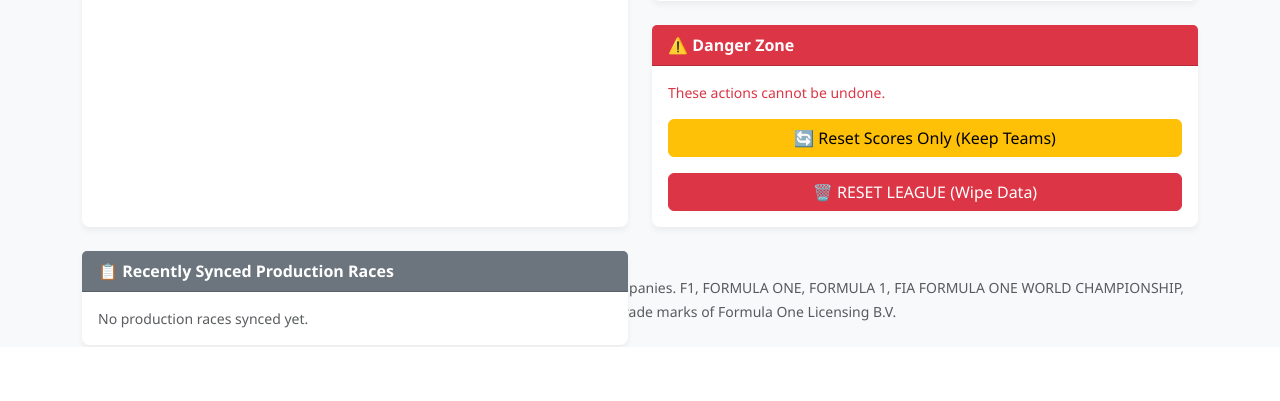
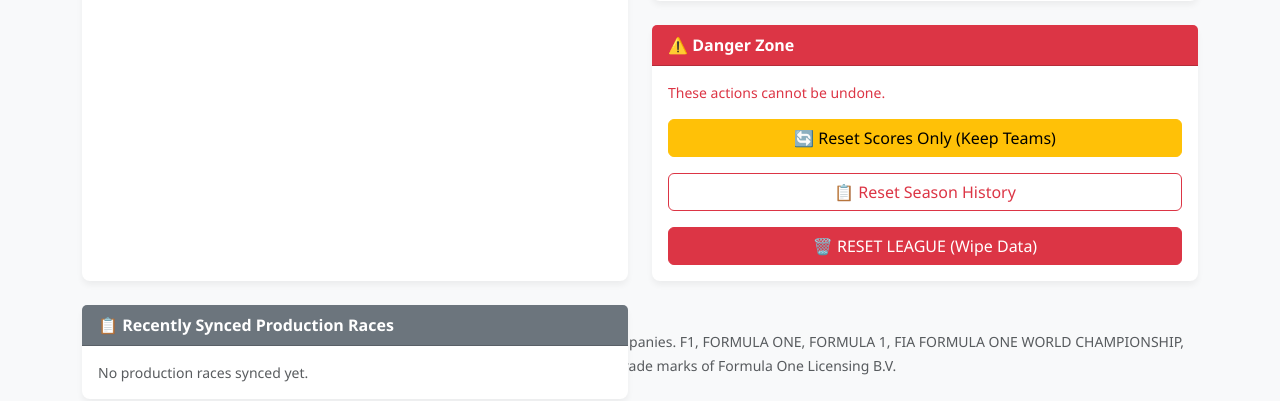
Before and after one commit to clarkey1993/f1-fantasy-2026, a Flask app: page /admin in a window 1280 px wide. Shown: the part 1973-2374 px from the top of the page. Before the commit the page ends 2320 px from the top, so only its background shows below. Run offline with Flask 3, Linux system fonts and the light colour scheme; the visitor is signed in with stand-in values (Sample User, id 1); data that the repository does not hold is empty.

Commit message:
leaderboard update

```diff
--- a/app.py
+++ b/app.py
@@ -415,6 +415,36 @@ def get_recent_synced_events(limit=10):
     """Return the most recently synced production events for display."""
     history = load_sync_history()
     return list(reversed(history[-limit:])) if history else []
+
+
+def clear_season_history():
+    """
+    Clear production race sync history and season results history.
+    Clears: RaceSyncHistory worksheet, SeasonResultsHistory worksheet, local JSON cache files.
+    Does NOT touch: league data, picks, scores, test data, main league sheet.
+    Returns True if Sheets were cleared (or no credentials), False on Sheets error.
+    """
+    sh = _get_spreadsheet()
+    if sh:
+        try:
+            ws_sync = _get_or_create_worksheet(sh, RACE_SYNC_SHEET, RACE_SYNC_HEADERS)
+            ws_sync.clear()
+            ws_sync.update(range_name='A1', values=[RACE_SYNC_HEADERS])
+            ws_sync.resize(rows=1)
+            ws_season = _get_or_create_worksheet(sh, SEASON_RESULTS_SHEET, SEASON_RESULTS_HEADERS)
+            ws_season.clear()
+            ws_season.update(range_name='A1', values=[SEASON_RESULTS_HEADERS])
+            ws_season.resize(rows=1)
+        except Exception as e:
+            print(f"Failed to clear history worksheets: {e}")
+            return False
+    for f in [HISTORY_FILE, SEASON_HISTORY_FILE]:
+        if os.path.exists(f):
+            try:
+                os.remove(f)
+            except Exception as e:
+                print(f"Failed to remove local cache {f}: {e}")
+    return True
 
 
 # --- SEASON RESULTS HISTORY (Google Sheets = source of truth) ---
@@ -534,11 +564,12 @@ def rebuild_season_history_from_sync_history():
         if not evt:
             continue
         sess_type = entry.get("session_type", "GP")
+        df_before = df.copy()
         df, msg = scoring.calculate_race_scores(df, LEAGUE_YEAR, evt, default_payouts)
         if "Successfully" not in msg:
             print(f"[season-history] Rebuild failed at event '{evt}': {msg}")
             return False
-        append_event_snapshot_to_history(new_season_history, evt, sess_type, df)
+        append_event_snapshot_to_history(new_season_history, evt, sess_type, df, df_before=df_before)
 
     save_season_results_history(new_season_history)
     print(f"[season-history] Recovered {len(new_season_history)} events from race sync history (Sheets)")
@@ -592,8 +623,9 @@ def save_season_results_history(history):
         except Exception:
             pass
 
-def _build_event_snapshot(event_name, session_type, df):
-    """Build one event snapshot from df (which has Last Race Pts = points for this event)."""
+def _build_event_snapshot(event_name, session_type, df, df_before=None):
+    """Build one event snapshot from df (which has Last Race Pts = points for this event).
+    If df_before is provided, event_winnings = Total Winnings (after) - Total Winnings (before) for that event only."""
     _race_sort_spec = [
         ('Last Race Pts', False), ('Driver Race Pts', False), ('Top Driver Score', False),
         ('Constructor Race Pts', False), ('Best Finish Pos', True), ('Prior Best Finish Pos', True), ('Name', True),
@@ -602,15 +634,21 @@ def _build_event_snapshot(event_name, session_type, df):
     race_sort_asc = [asc for c, asc in _race_sort_spec if c in df.columns]
     sorted_df = df.sort_values(by=race_sort_cols, ascending=race_sort_asc)
     results = []
-    for i, (_, row) in enumerate(sorted_df.iterrows()):
+    for i, (idx, row) in enumerate(sorted_df.iterrows()):
         prev = int(row['Previous Pos']) if row.get('Previous Pos', 0) > 0 else None
+        total_after = float(row.get('Total Winnings', 0))
+        if df_before is not None and idx in df_before.index:
+            total_before = float(df_before.loc[idx, 'Total Winnings']) if 'Total Winnings' in df_before.columns else 0
+            event_winnings = max(0, total_after - total_before)
+        else:
+            event_winnings = total_after
         results.append({
             "pos": i + 1,
             "display_pos": f"({prev}) {i + 1}" if prev else str(i + 1),
             "name": str(row.get('Name', '')),
             "nickname": str(row.get('Nickname', '')),
             "event_pts": int(row.get('Last Race Pts', 0)),
-            "total_winnings": float(row.get('Total Winnings', 0)),
+            "event_winnings": event_winnings,
         })
     return {
         "event_name": event_name,
@@ -620,16 +658,16 @@ def _build_event_snapshot(event_name, session_type, df):
         "results": results,
     }
 
-def add_event_to_season_history(event_name, session_type, df):
+def add_event_to_season_history(event_name, session_type, df, df_before=None):
     """Append one event snapshot to season results history. Production sync only."""
-    entry = _build_event_snapshot(event_name, session_type, df)
+    entry = _build_event_snapshot(event_name, session_type, df, df_before)
     history = load_season_results_history()
     history.append(entry)
     save_season_results_history(history)
 
-def append_event_snapshot_to_history(history_list, event_name, session_type, df):
+def append_event_snapshot_to_history(history_list, event_name, session_type, df, df_before=None):
     """Append one event snapshot to a history list. Used when rebuilding during force_sync."""
-    history_list.append(_build_event_snapshot(event_name, session_type, df))
+    history_list.append(_build_event_snapshot(event_name, session_type, df, df_before))
 
 def _format_history_entry(entry):
     """Convert raw history entry to display dict with title, results, etc."""
@@ -1404,6 +1442,16 @@ def admin_reset_scores():
 
     return redirect(url_for('admin'))
 
+@app.route('/admin/reset_history', methods=['POST'])
+def admin_reset_history():
+    """Clear production race sync history and season results history. Does NOT touch league data, picks, or scores."""
+    if 'user' not in session or session['user'] != "Admin":
+        return redirect(url_for('home'))
+
+    clear_season_history()
+    flash("PRODUCTION MODE: Season history cleared. Players and picks were not changed.", "success")
+    return redirect(url_for('admin'))
+
 @app.route('/admin/reset', methods=['POST'])
 def admin_reset():
     if 'user' not in session or session['user'] != "Admin":
@@ -1466,7 +1514,7 @@ def admin_sync():
                 flash(f"PRODUCTION MODE: {msg} Google Sheet sync failed.", "danger")
             session_type = "Sprint" if is_sprint_event(race_name) else "GP"
             add_sync_to_history(race_name, session_type)
-            add_event_to_season_history(race_name, session_type, updated_df)
+            add_event_to_season_history(race_name, session_type, updated_df, df_before=df)
         else:
             flash(msg, "danger")
 
@@ -1511,6 +1559,7 @@ def admin_sync():
         for entry in history:
             evt = (entry.get("event_name") or "").strip()
             payouts = force_payouts if evt == race_name else default_payouts
+            df_before = df.copy()
             df, msg = scoring.calculate_race_scores(df, year, evt, payouts)
             if "Successfully" not in msg:
                 flash(f"PRODUCTION MODE: Force resync failed during rebuild: {msg}", "danger")
@@ -1518,7 +1567,7 @@ def admin_sync():
             if evt == race_name:
                 last_msg = msg
             sess_type = entry.get("session_type", "GP")
-            append_event_snapshot_to_history(new_season_history, evt, sess_type, df)
+            append_event_snapshot_to_history(new_season_history, evt, sess_type, df, df_before=df_before)
 
         save_season_results_history(new_season_history)
         save_status = save_league_data(df)
--- a/templates/admin.html
+++ b/templates/admin.html
@@ -328,6 +328,9 @@
                 <form action="{{ url_for('admin_reset_scores') }}" method="post" onsubmit="return confirm('Are you sure you want to reset all SCORES to 0? Teams will be kept.');" class="mb-3">
                     <button type="submit" class="btn btn-warning w-100">🔄 Reset Scores Only (Keep Teams)</button>
                 </form>
+                <form action="{{ url_for('admin_reset_history') }}" method="post" onsubmit="return confirm('This will clear synced race history and season results. Players and picks will NOT be changed. Continue?');" class="mb-3">
+                    <button type="submit" class="btn btn-outline-danger w-100">📋 Reset Season History</button>
+                </form>
                 <form action="{{ url_for('admin_reset') }}" method="post" onsubmit="return confirm('Are you sure you want to WIPE the entire league database?');">
                     <button type="submit" class="btn btn-danger w-100">🗑️ RESET LEAGUE (Wipe Data)</button>
                 </form>
--- a/templates/index.html
+++ b/templates/index.html
@@ -37,7 +37,7 @@
                         <td>{{ row.name }}</td>
                         <td><a href="{{ url_for('view_team', nickname=row.nickname) }}" class="text-decoration-none fw-bold">{{ row.nickname }}</a></td>
                         <td class="text-end fw-bold">{{ row.event_pts }}</td>
-                        <td class="text-end text-success">£{{ "%.2f"|format(row.total_winnings) }}</td>
+                        <td class="text-end text-success">£{{ "%.2f"|format(row.event_winnings if 'event_winnings' in row else row.total_winnings|default(0)) }}</td>
                     </tr>
                     {% else %}
                     <tr><td colspan="5" class="text-center text-muted">No data.</td></tr>
--- a/templates/season_history.html
+++ b/templates/season_history.html
@@ -31,7 +31,7 @@
                         <td>{{ row.name }}</td>
                         <td><a href="{{ url_for('view_team', nickname=row.nickname) }}" class="text-decoration-none fw-bold">{{ row.nickname }}</a></td>
                         <td class="text-end fw-bold">{{ row.event_pts }}</td>
-                        <td class="text-end text-success">£{{ "%.2f"|format(row.total_winnings) }}</td>
+                        <td class="text-end text-success">£{{ "%.2f"|format(row.event_winnings if 'event_winnings' in row else row.total_winnings|default(0)) }}</td>
                     </tr>
                     {% else %}
                     <tr><td colspan="5" class="text-center text-muted">No data.</td></tr>
```
